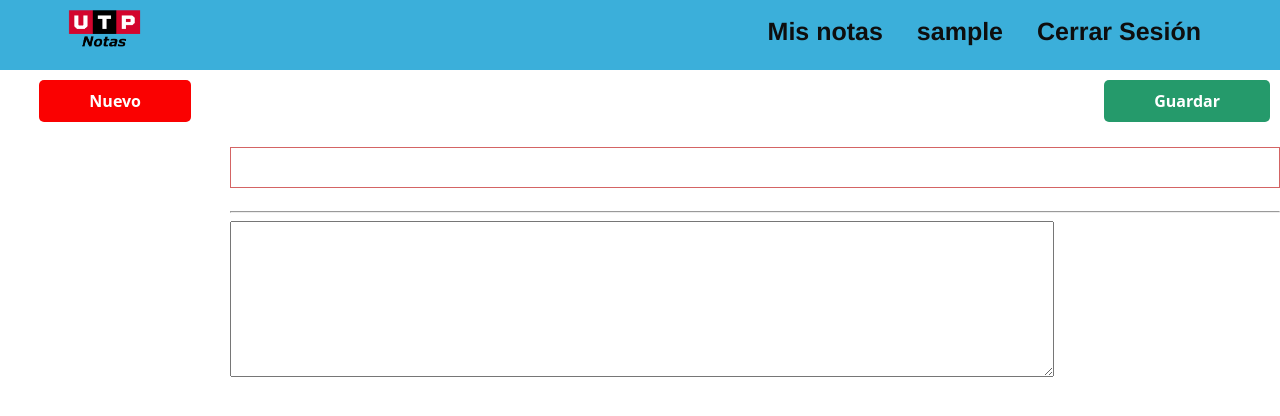
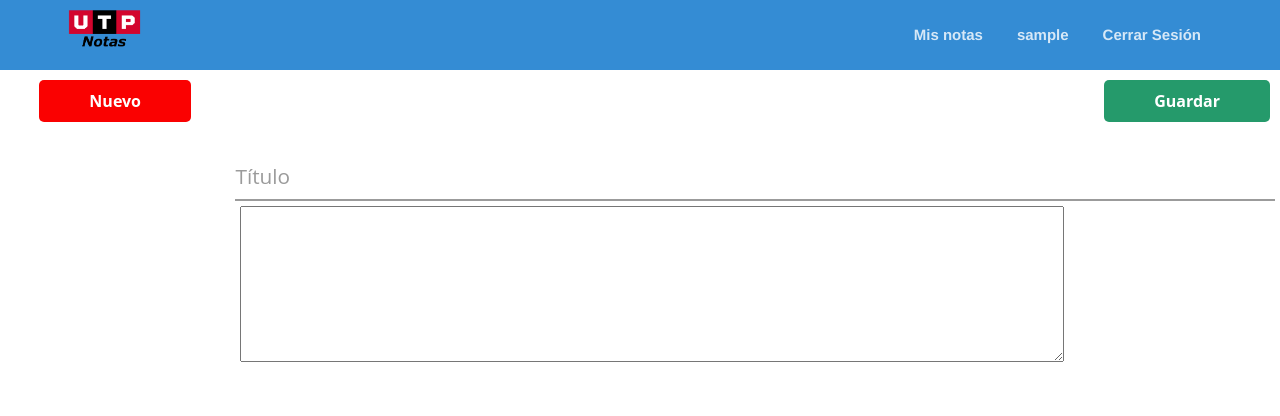
Before and after one commit to ceqs/tpw-pc2, a PHP site: page /utpnotas/paginas/notas/notas.php?id=1 in a window 1280 px wide. Shown: the top 416 px of the page. Run offline with PHP 8.4, Linux system fonts and the light colour scheme; the visitor is signed in with stand-in values (Sample User, id 1); data that the repository does not hold is empty.

Commit message:
Update title notas.

```diff
--- a/css/estilo.css
+++ b/css/estilo.css
@@ -85,9 +85,8 @@ footer {
 
 .list-group-item.active {
   z-index: 2;
-  color: #fff;
-  background-color: #007bff;
-  border-color: #007bff;
+  background-color: #cae9f8;
+  border-color: #cae9f8;
 }
 
 .list-group-item:first-child {
@@ -119,7 +118,7 @@ header {
 	/*margin-bottom:20px;*/
   /*margin-top: 10px;*/
   /*border-radius: 10px;*/
-  background-color: #3bafda;
+  background-color: #348cd4;
   height:auto;
 }
 
@@ -167,16 +166,16 @@ header nav p {
 
 header nav a {
 	display:inline-block;
-	color:rgb(14, 14, 14);
+	color:rgba(255,255,255,.8);
 	text-decoration:none;
 	padding:5px 15px;
 	line-height:normal;
-  font-size:25px;	font-weight:bold;
+  font-size:15px;	font-weight:bold;
   font-family:Helvetica;
 }
 
 header nav a:hover {
-	background:#ffffff;
+	background:#58a2df;
 	border-radius:50px;
 }
 
@@ -191,6 +190,7 @@ form {
 }
 */
 
+/*
 input[type=text], input[type=password],input[type=email] {
   width: 100%;
   padding: 12px 20px;
@@ -199,7 +199,7 @@ input[type=text], input[type=password],input[type=email] {
   border: 1px solid rgb(212, 100, 100);
   box-sizing: border-box;
 }
-
+*/
 /*
 button {
   background-color: #04AA6D;
@@ -308,3 +308,70 @@ img.logo {
   background-color: #b8bbbd;
   color: black;
 }
+
+/* TITLE NOTES */
+.form__group {
+  position: relative;
+  padding: 15px 0 0;
+  margin-top: 10px;
+  width: 100%;
+}
+
+.form__field {
+  font-family: inherit;
+  width: 100%;
+  border: 0;
+  border-bottom: 2px solid #9b9b9b;
+  outline: 0;
+  font-size: 1.3rem;
+  color: rgb(114, 113, 113);
+  padding: 7px 0;
+  background: transparent;
+  transition: border-color 0.2s;
+}
+.form__field::placeholder {
+  color: transparent;
+}
+.form__field:placeholder-shown ~ .form__label {
+  font-size: 1.3rem;
+  cursor: text;
+  top: 20px;
+}
+
+.form__label {
+  position: absolute;
+  top: 0;
+  display: block;
+  transition: 0.2s;
+  font-size: 1rem;
+  color: #9b9b9b;
+}
+
+.form__field:focus {
+  padding-bottom: 6px;
+  font-weight: 700;
+  border-width: 3px;
+  border-image: linear-gradient(to right, #11998e, #38ef7d);
+  border-image-slice: 1;
+}
+.form__field:focus ~ .form__label {
+  position: absolute;
+  top: 0;
+  display: block;
+  transition: 0.2s;
+  font-size: 1rem;
+  color: #11998e;
+  font-weight: 700;
+}
+
+.form__field:required, .form__field:invalid {
+  box-shadow: none;
+}
+
+.form-notes {
+  margin: 5px;
+}
+
+textarea {
+  margin: 5px;
+}
--- a/paginas/notas/texto.php
+++ b/paginas/notas/texto.php
@@ -26,18 +26,22 @@ Grabar y actualizar
         if(isset($_REQUEST['action']) && $_REQUEST['action'] == 'editar') {
             foreach (buscarNota($_REQUEST['id'], $conn) as $key => $value) {
     ?>
-    <form id="form-id" method="POST" action="../../llamadas/proceso_actualizarnota.php">
-        <input type="text" name="title" id="title" value="<?=$value[2]?>">
-        <hr>
+    <form class="form-notes" id="form-id" method="POST" action="../../llamadas/proceso_actualizarnota.php">
+        <div class="form__group">
+            <input class="form__field" type="text" name="title" id="title" placeholder="Name" value="<?=$value[2]?>" required>
+            <label for="name" class="form__label">Título</label>
+        </div>
         <textarea name="text" id="text" cols="100" rows="10"><?=$value[3]?></textarea>
     <?php
             }
         }
         else {
     ?>
-    <form id="form-id" method="POST" action="../../llamadas/proceso_agregarnota.php">
-        <input type="text" name="title" id="title">
-        <hr>
+    <form class="form-notes" id="form-id" method="POST" action="../../llamadas/proceso_agregarnota.php">
+        <div class="form__group">
+            <input class="form__field" type="text" name="title" id="title" placeholder="Name" required>
+            <label for="name" class="form__label">Título</label>
+        </div>
         <textarea name="text" id="text" cols="100" rows="10"></textarea>
     <?php
         }
```
